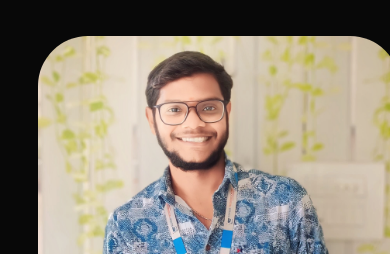
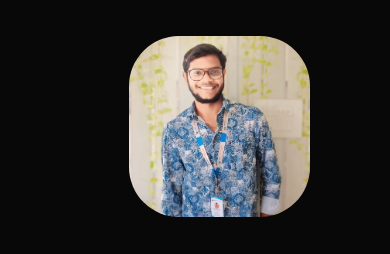
Before and after one commit to Rakeshkumar4512/RakeshKumar, a plain HTML site: page index.html in a window 390 px wide. Shown: the part 547-801 px from the top of the page. Drawn offline with Linux system fonts and the light colour scheme.

Commit message:
Update style.css

```diff
--- a/style.css
+++ b/style.css
@@ -150,6 +150,7 @@ nav{
 
 #about .container1 .row{
     display: flex;
+
     padding: 200px 0;
     color:#fff;
     flex-wrap: wrap;
@@ -162,6 +163,7 @@ nav{
 }
 
 #about .container1 .row .about-col-1 img{
+    flex-basis: 35%;
     width: 100%;
     border-radius: 50px;
 }
@@ -545,13 +547,7 @@ body{
         margin-top: 20px;
      }
 
-   #about .container1 .row{
 
-    display: flex;
-       flex-direction: column;
-    text-align: center;
-
-    }
 
     #about .container1 .row .about-col-1{
         margin-top: 40PX;
@@ -562,7 +558,7 @@ body{
 
 
     #about .container1 .row .about-col-1 img{
-        width: 100%;
+        width: 50%;
         border-radius: 50px;
     }
 
```
